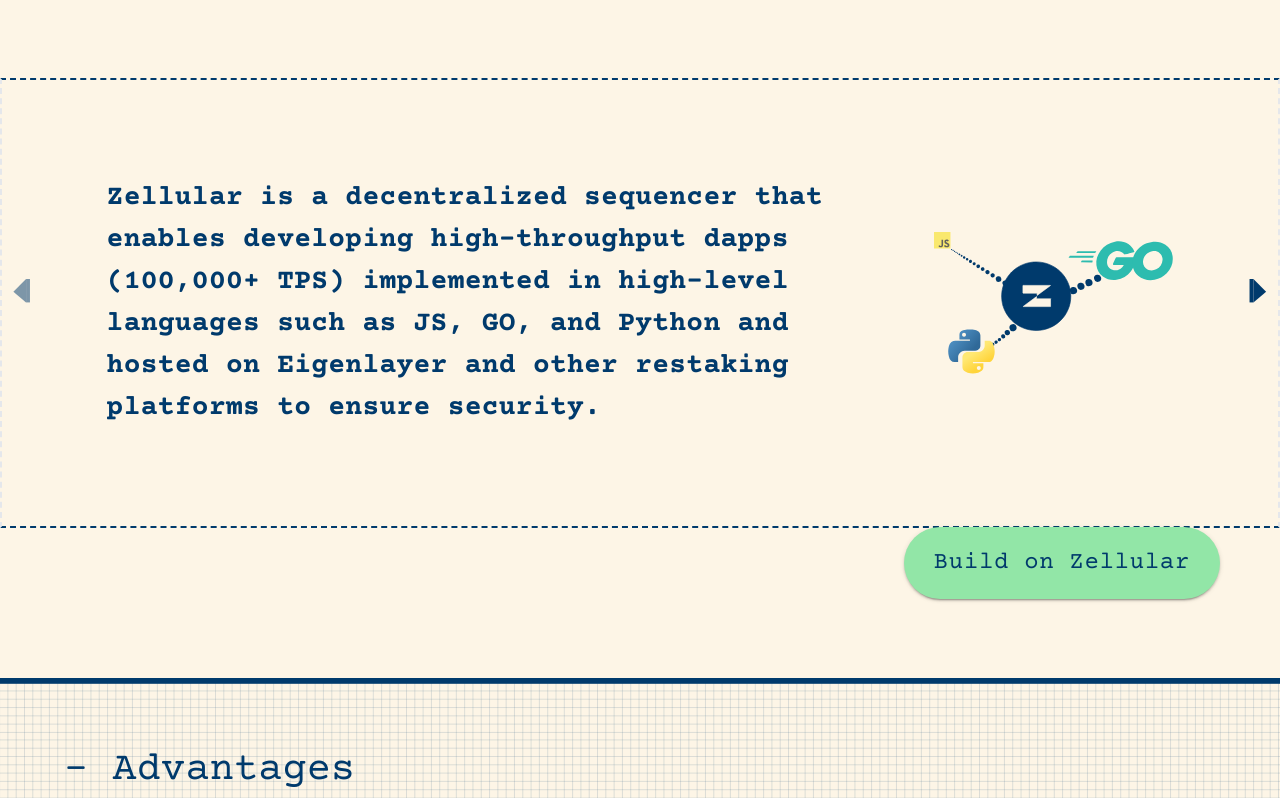
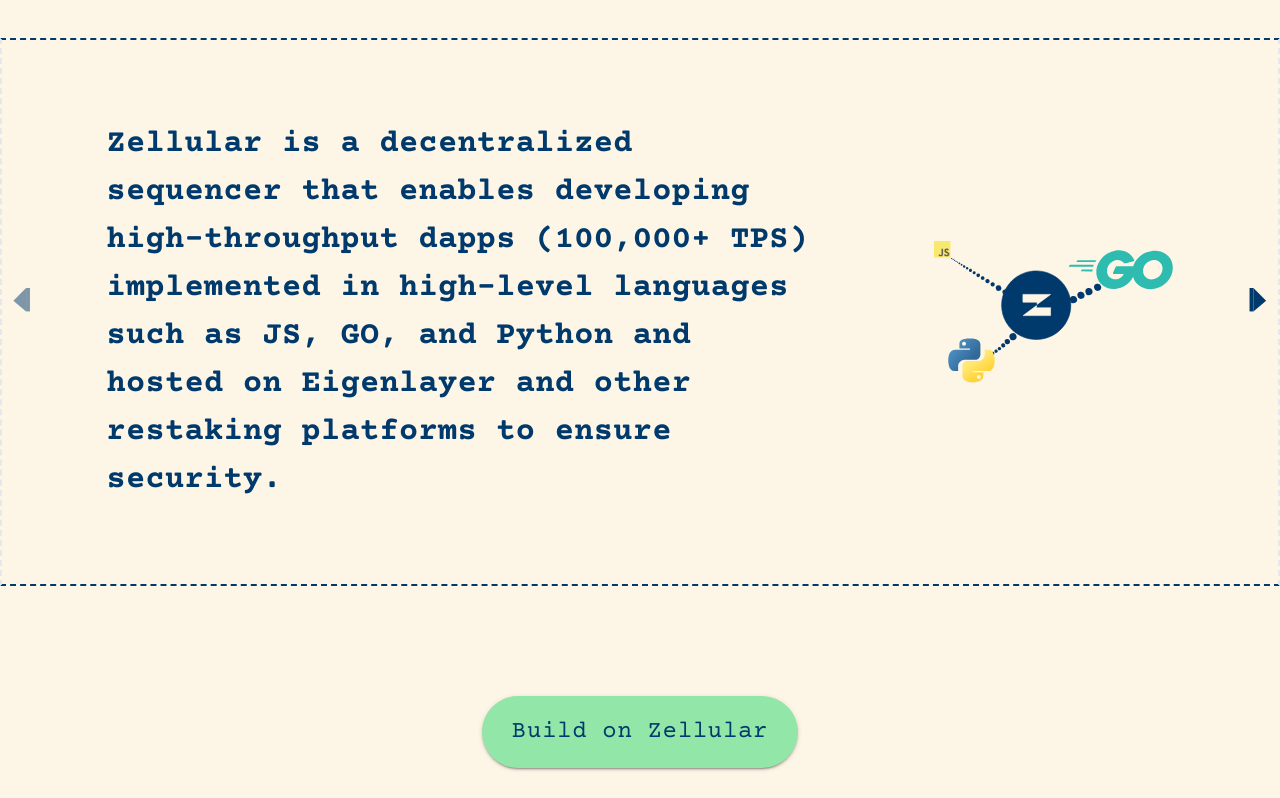
Before and after one commit to AzamHosseinian/Zellular-Ui, a React (Vite) app: page / in a window 1280 px wide. Shown: the part 922-1720 px from the top of the page. Built offline with nearby package versions, Linux system fonts and the light colour scheme.

Commit message:
edit height of about section

```diff
--- a/src/components/AboutSection.jsx
+++ b/src/components/AboutSection.jsx
@@ -24,18 +24,15 @@ function AboutSection() {
 
   const slides = [
     {
-      text:
-        "Zellular is a decentralized sequencer that enables developing high-throughput dapps (100,000+ TPS) implemented in high-level languages such as JS, GO, and Python and hosted on Eigenlayer and other restaking platforms to ensure security.",
+      text: "Zellular is a decentralized sequencer that enables developing high-throughput dapps (100,000+ TPS) implemented in high-level languages such as JS, GO, and Python and hosted on Eigenlayer and other restaking platforms to ensure security.",
       image: SlideOne,
     },
     {
-      text:
-        "Without requiring a blockchain, these dapps can be decentralized as Byzantine Fault Tolerant (BFT) services replicated on a number of nodes.",
+      text: "Without requiring a blockchain, these dapps can be decentralized as Byzantine Fault Tolerant (BFT) services replicated on a number of nodes.",
       image: SlideTwo,
     },
     {
-      text:
-        "Zellular enables the replicas to maintain uniformity of state by applying updates in the same sequence.",
+      text: "Zellular enables the replicas to maintain uniformity of state by applying updates in the same sequence.",
       image: SlideThreeGif,
     },
   ];
@@ -86,7 +83,7 @@ function AboutSection() {
       sx={{
         textAlign: "center",
         bgcolor: "#FDF5E6",
-        minHeight: "100svh",
+        height: "1000px",
         display: "flex",
         flexDirection: "column",
         justifyContent: "left",
@@ -166,7 +163,7 @@ function AboutSection() {
             variant="body1"
             sx={{
               fontFamily: "Courier Prime Bold",
-              fontSize: isTablet ? "20px" : "28px",
+              fontSize: isTablet ? "20px" : "32px",
               color: "#003A6C",
               textAlign: "left",
               lineHeight: 1.5,
@@ -212,14 +209,14 @@ function AboutSection() {
       <Box
         sx={{
           display: "flex",
-          flexDirection: isTablet ? "column" : "row",
-          justifyContent: isTablet ? "center" : "space-between",
+          flexDirection: "row",
+          justifyContent: "center",
           alignItems: "center",
           marginLeft: "80px",
           transition: "transform 1s ease-in-out",
-          transform: moveRowUp ? "translateY(-40px)" : "translateY(0)",
+          // transform: moveRowUp ? "translateY(-40px)" : "translateY(0)",
           flex: 1,
-          padding: "0 40px",
+          // padding: "0 40px",
           margin: "20px",
         }}
       >
@@ -242,7 +239,7 @@ function AboutSection() {
               border: "2px solid #003A6C",
               boxShadow: "none",
             },
-            marginLeft: "auto",
+            // marginLeft: "auto",
           }}
         >
           Build on Zellular
--- a/src/components/Heder/Header.tsx
+++ b/src/components/Heder/Header.tsx
@@ -257,7 +257,7 @@ const Header = () => {
 
               <div className="ml-0 lg:ml-[calc(104.5vw_-_75vw_-20px)] flex gap-2">
                 in{" "}
-                <div className="typing-container text-[24px] md:text-[clamp(24px,5vw,40px)]">
+                <div className="typing-container text-[20px] md:text-[clamp(24px,5vw,40px)]">
                   <span className="typing-effect">
                     any programming language.
                   </span>
```
